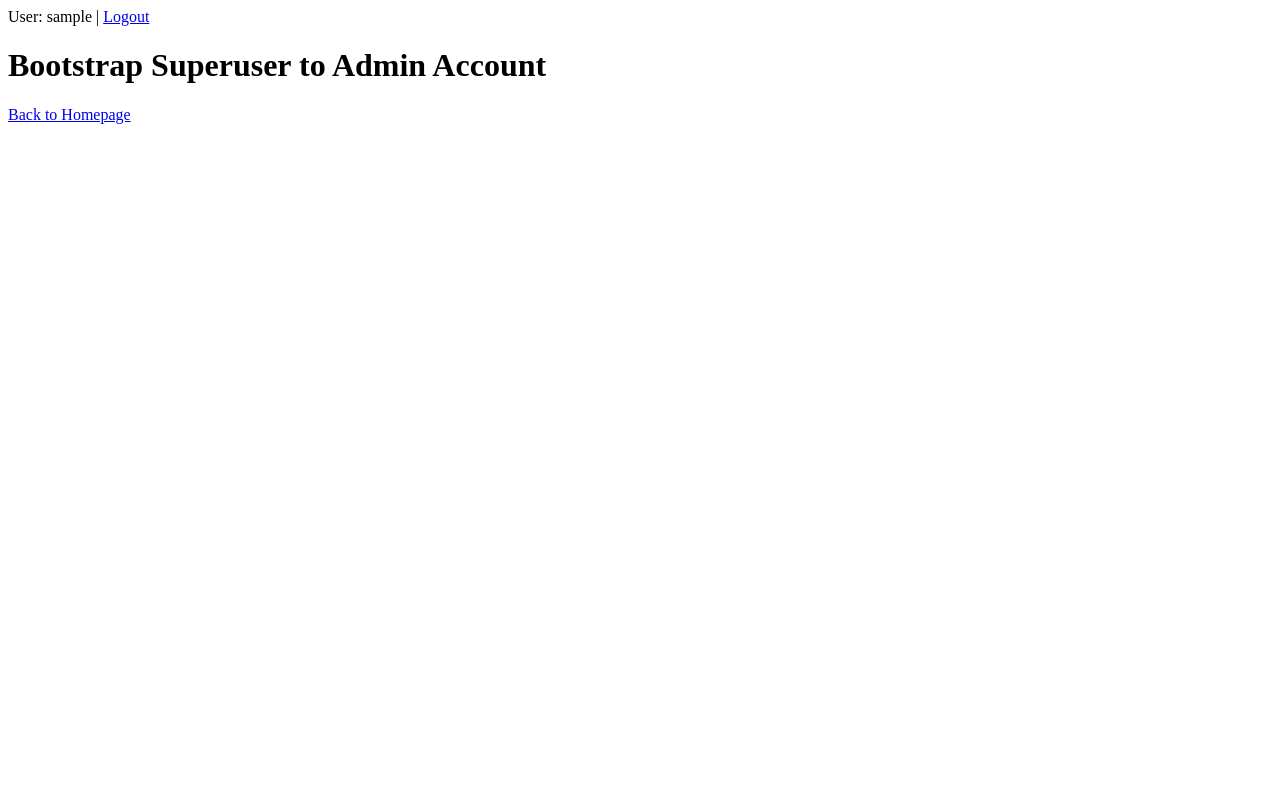
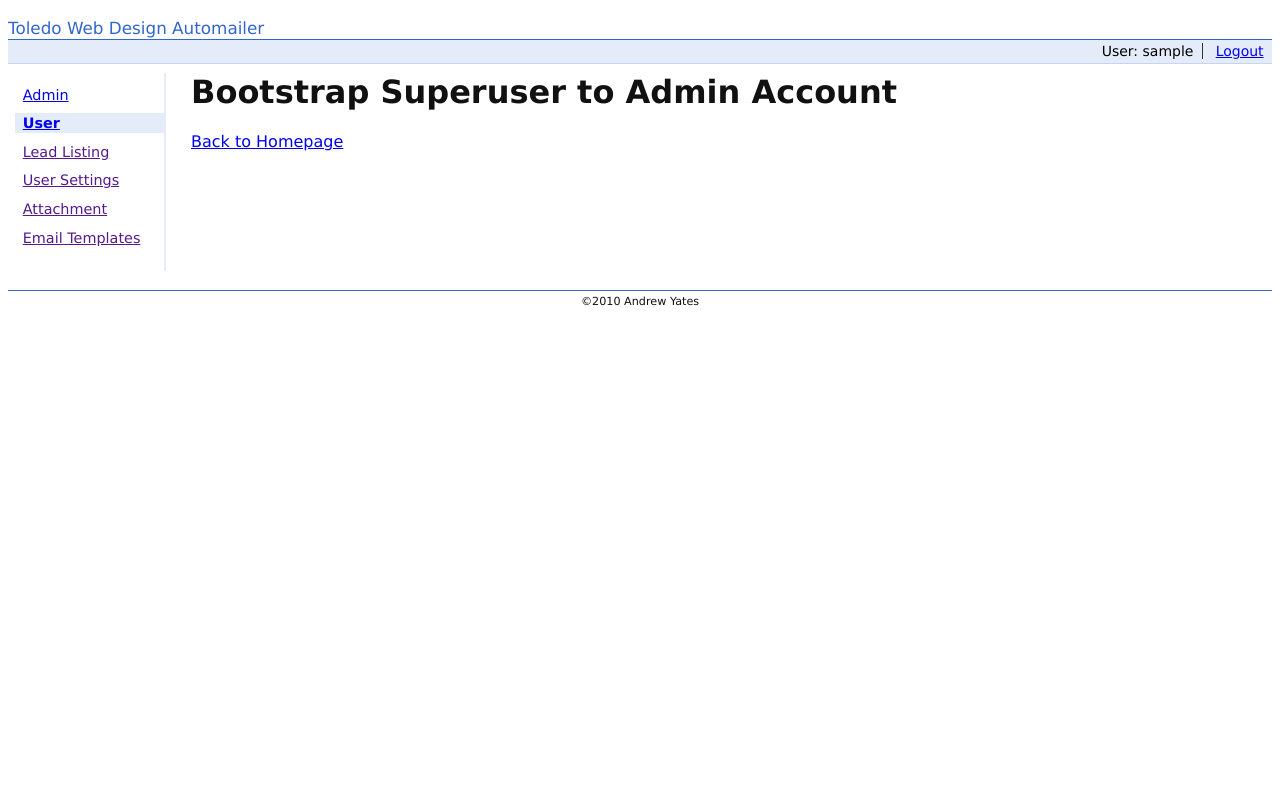
Before and after one commit to andrewdyates/twdmailer, a Django app: template templates/super.html in a window 1280 px wide. Run offline with Django 3.2, Linux system fonts and the light colour scheme; the template is opened without the code that fills it: most values are stand-ins (such as "Sample title", 1, 10 or a date in 2020).

Commit message:
css styles

```diff
--- /dev/null
+++ b/static/style.css
@@ -0,0 +1,83 @@
+body {
+   font-family: "Lucida Sans Unicode", "Lucida Grande", Sans-Serif;
+   line-height: 1.6em;
+   font-size: 14px;
+   color: #111;
+}
+
+#AppTitle {
+   font-size: 1.2em;
+   padding: 0;
+   margin: 1em 0 0 0;
+   color: #3366CC;
+   font-weight: normal;
+}
+/*
+medblue: #C5D7EF
+lgtblue: #E5ECF9
+drkblue: #3366CC
+*/
+
+#UserStatusBar {
+   background-color: #E5ECF9;
+   color: #000000;
+   padding: 0 0.6em 0 1.6em;
+   border-top: 1px solid #3366CC;
+   border-bottom: 1px solid #C5D7EF;
+   text-align: right;
+   margin: 0 0 0.6em 0;
+}
+.user-roll {
+   border-right: 1px solid #333;
+   padding: 0 0.6em 0 0.6em;
+}
+
+#LayoutTable {
+   width: 100%;
+   padding: 0;
+   margin: 0;
+   border-spacing: 0;
+   border-width: 0;
+   border-collapse: collapse;
+}
+#LeftColumn {
+   width: 180px;
+   vertical-align: top;
+   text-align: left
+   }
+#MainColumn {
+   width: *;
+   vertical-align: top;
+   text-align: left
+   }
+
+#UserStatusBar .last-item {
+   margin-left: 0.6em;
+}
+#Footer {
+   margin: 1.6em 0 0 0;
+   border-top: 1px solid #3366CC;
+   text-align: center;
+   font-size: 0.8em;
+}
+#Menu {
+   font-size: 0.9em;
+   margin: 0 1.6em 0 0.4em;
+   border-right: 2px solid #E5ECF9;
+   padding: 0.2em 0 1em 0;
+}
+#MenuList {
+   margin: 0;
+   padding: 0;
+   list-style: none;
+   display: block;
+}
+.menu-item {
+   display: block;
+   margin: 0.6em 0;
+   padding: 2px 2px 2px 8px;
+}
+.active-menu {
+   background-color: #E5ECF9;
+   font-weight: bold;
+}
--- /dev/null
+++ b/templates/auth.html
@@ -0,0 +1,15 @@
+  {% block auth %}
+    {% if auth %}
+    <div id="UserStatusBar">
+      {% if auth.user %}
+        {% if auth.is_admin %}
+          <span class="user-roll"><a href="/admin">Admin</a></span>
+        {% endif %}
+        <span class="user-roll">User: {{ auth.user.nickname }}</span>
+	<span class="last-item"><a href="{{ auth.logout_url }}">Logout</a></span>
+      {% else %}
+        <a href="{{ auth.login_url }}">Login</a>
+      {% endif %}
+    </div>
+    {% endif %}
+  {% endblock %}
--- a/templates/base.html
+++ b/templates/base.html
@@ -1,24 +1,34 @@
 <html>
   <head>
     <title>{% block title %}Toledo Web Design Mailer: {{ title }}{% endblock %}</title>
+    <style type="text/css">
+      <!--
+      @import url("/static/style.css");
+      -->
+    </style>
   </head>
   <body>
 
-  {% block auth %}
-    {% if auth %}
-    <div id="UserStatusBar">
-      {% if auth.user %}
-        User: {{ auth.user.nickname }} | <a href="{{ auth.logout_url }}">Logout</a>
-      {% else %}
-        <a href="{{ auth.login_url }}">Login</a>
-      {% endif %}
-    </div>
-    {% endif %}
-  {% endblock %}
+    <h1 id="AppTitle">Toledo Web Design Automailer</h1>
 
-  {% block body %}
-    {{ content }}
-  {% endblock %}
+  {% include "auth.html" %}
+
+  <table id="LayoutTable">
+    <tbody>
+    <tr>
+      <td id="LeftColumn">
+	{% include "menu.html" %}
+      </td>
+      <td id="MainColumn">
+	  {% block body %}
+	  {{ content }}
+	  {% endblock %}
+      </td>
+    </tr>
+    </tbody>
+  </table>
+
+  {% include "footer.html" %}
 
   </body>
 </html>
--- /dev/null
+++ b/templates/footer.html
@@ -0,0 +1 @@
+<div id="Footer">&copy;2010 Andrew Yates</div>
--- /dev/null
+++ b/templates/menu.html
@@ -0,0 +1,10 @@
+<div id="Menu">
+<ul id="MenuList">
+  <li class="menu-item"><a href="/admin">Admin</a></li>
+  <li class="menu-item active-menu"><a href="/user">User</a></li>
+  <li class="menu-item"><a href="">Lead Listing</a></li>
+  <li class="menu-item"><a href="">User Settings</a></li>
+  <li class="menu-item"><a href="">Attachment</a></li>
+  <li class="menu-item"><a href="">Email Templates</a></li>
+</ul>
+</div>
```
Also changed, not shown: app.yaml (+11 -11 lines), templates/user.html (added, +27 -0 lines), user.py (+4 -4 lines).
